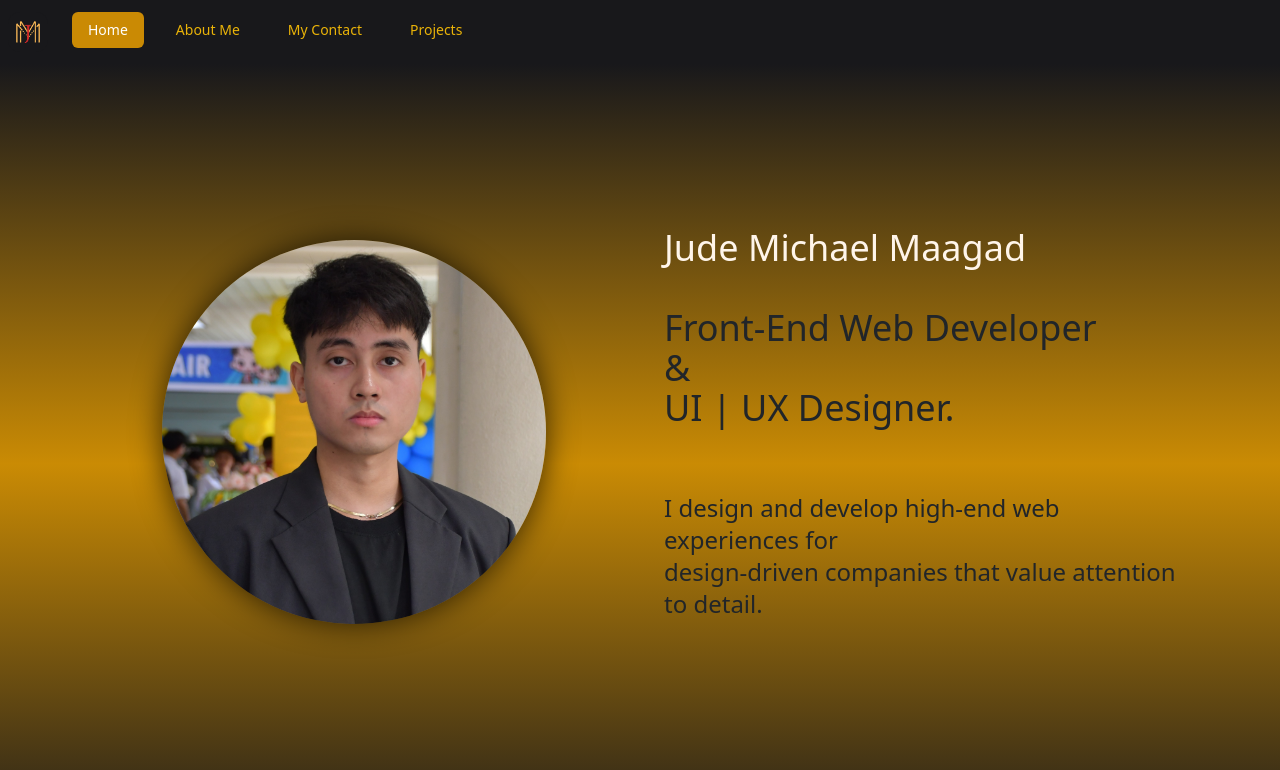
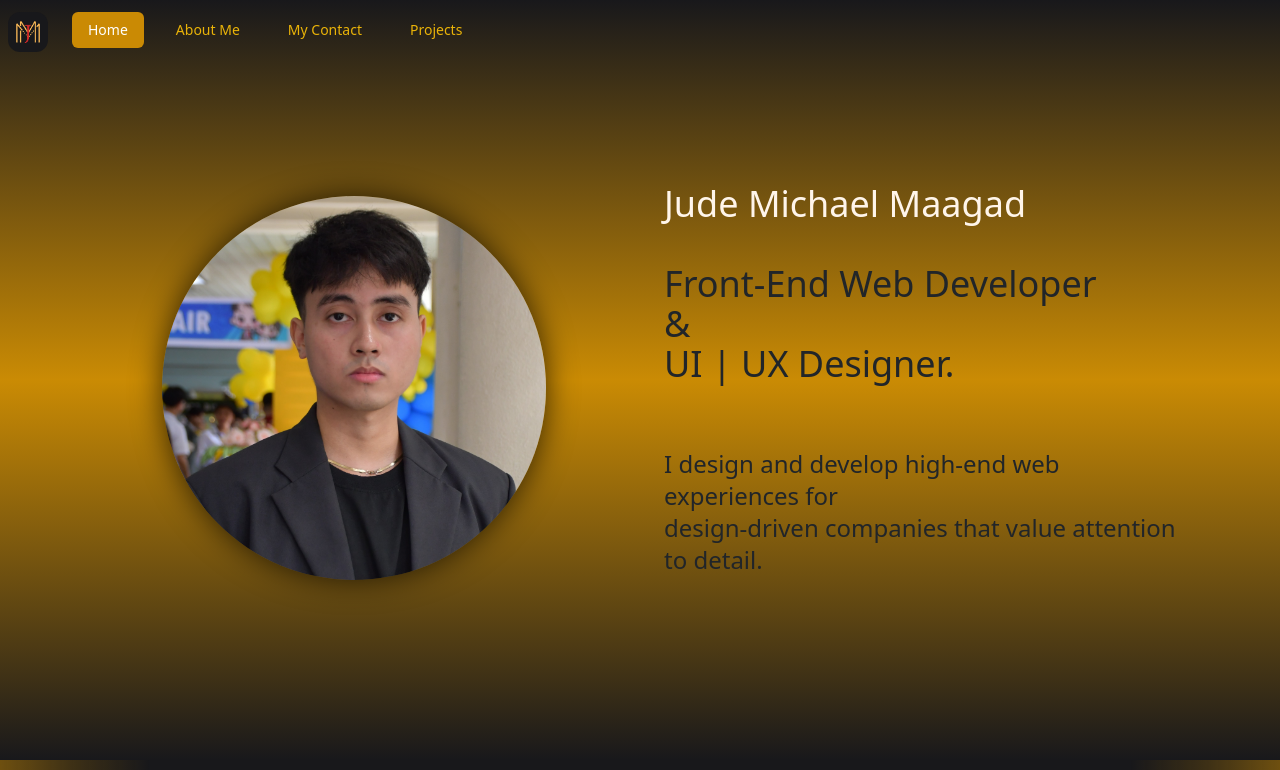
Before and after one commit to MaagadJM/Maagad-Jude-Portfolio, a React (Vite) app: page /#/ in a window 1280 px wide. Shown: the top 770 px of the page. Built offline with nearby package versions, Linux system fonts and the light colour scheme.

Commit message:
fixing white space between navbar and first page

```diff
--- a/src/components/inc/Navbar.jsx
+++ b/src/components/inc/Navbar.jsx
@@ -55,7 +55,7 @@ export default function Navbar() {
               data-aos-duration="1500"
               className="xl:mx-auto sm:mx-10 max-w-7xl px-2 sm:px-6 lg:px-8"
             >
-              <div className="relative flex h-16 items-center justify-between">
+              <div className="absolute flex h-16 items-center justify-between">
                 <div className="absolute inset-y-0 left-0 flex items-center sm:hidden">
                   <Disclosure.Button className="relative inline-flex items-center justify-center rounded-md p-2 text-gray-400 hover:bg-gray-700 hover:text-white focus:outline-none focus:ring-2 focus:ring-inset focus:ring-white">
                     <span className="absolute -inset-0.5" />
--- a/src/components/pages/Home/Home.jsx
+++ b/src/components/pages/Home/Home.jsx
@@ -62,10 +62,12 @@ function Home({ setActiveLink }) {
 
       <div
         id="first-sect"
-        className="container-fluid h-screen w-screen content-center"
+        className="container-fluid h-[92vh] xl:h-[95vh] w-screen content-center"
         // style={{ transform: `translateY(${offsetY * 0.8}px)` }}
       >
-        <section className="grid lg:grid-cols-2 relative bottom-16 lg:mx-20 mt-16 gap-x-12 xxs:gap-y-10 sm:gap-y-0 ">
+        <section
+          className="grid lg:grid-cols-2 relative bottom-6 lg:mx-20 mt-16 gap-x-12 xxs:gap-y-10 sm:gap-y-0 "
+        >
           <section
             data-aos="fade-up"
             data-aos-delay="500"
@@ -164,7 +166,7 @@ function Home({ setActiveLink }) {
       >
         <Slider /> */}
 
-      {/* <div className="container">
+        {/* <div className="container">
         <div className="card mt-4">
           <div className="card-body">
             <h2>Home Page</h2>
@@ -172,7 +174,7 @@ function Home({ setActiveLink }) {
         </div>
        </div> */}
 
-      {/* <section className="section">
+        {/* <section className="section">
           <div className="container">
             <div className="row">
               <div className="col-md-12 text-center">
```
